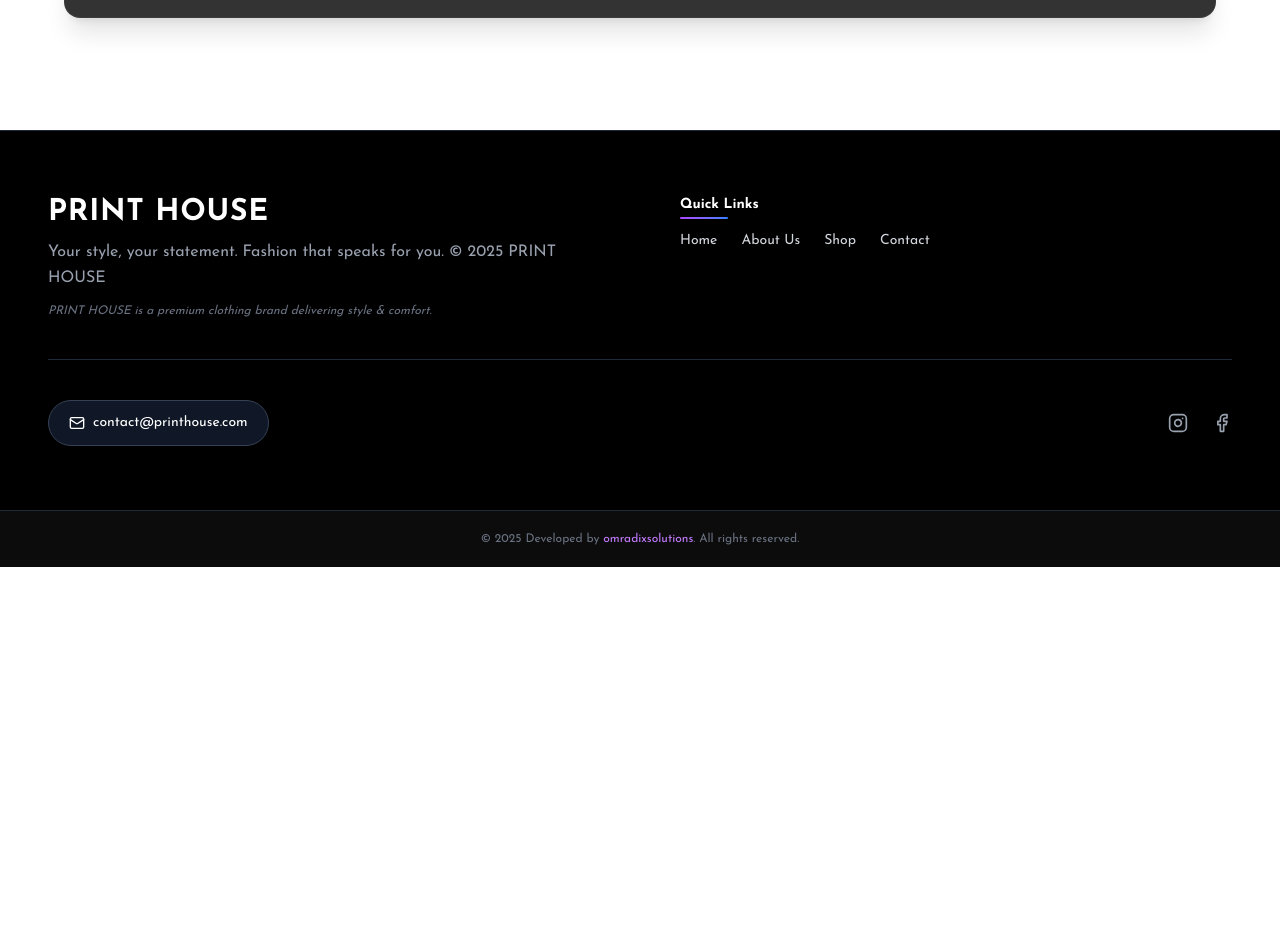
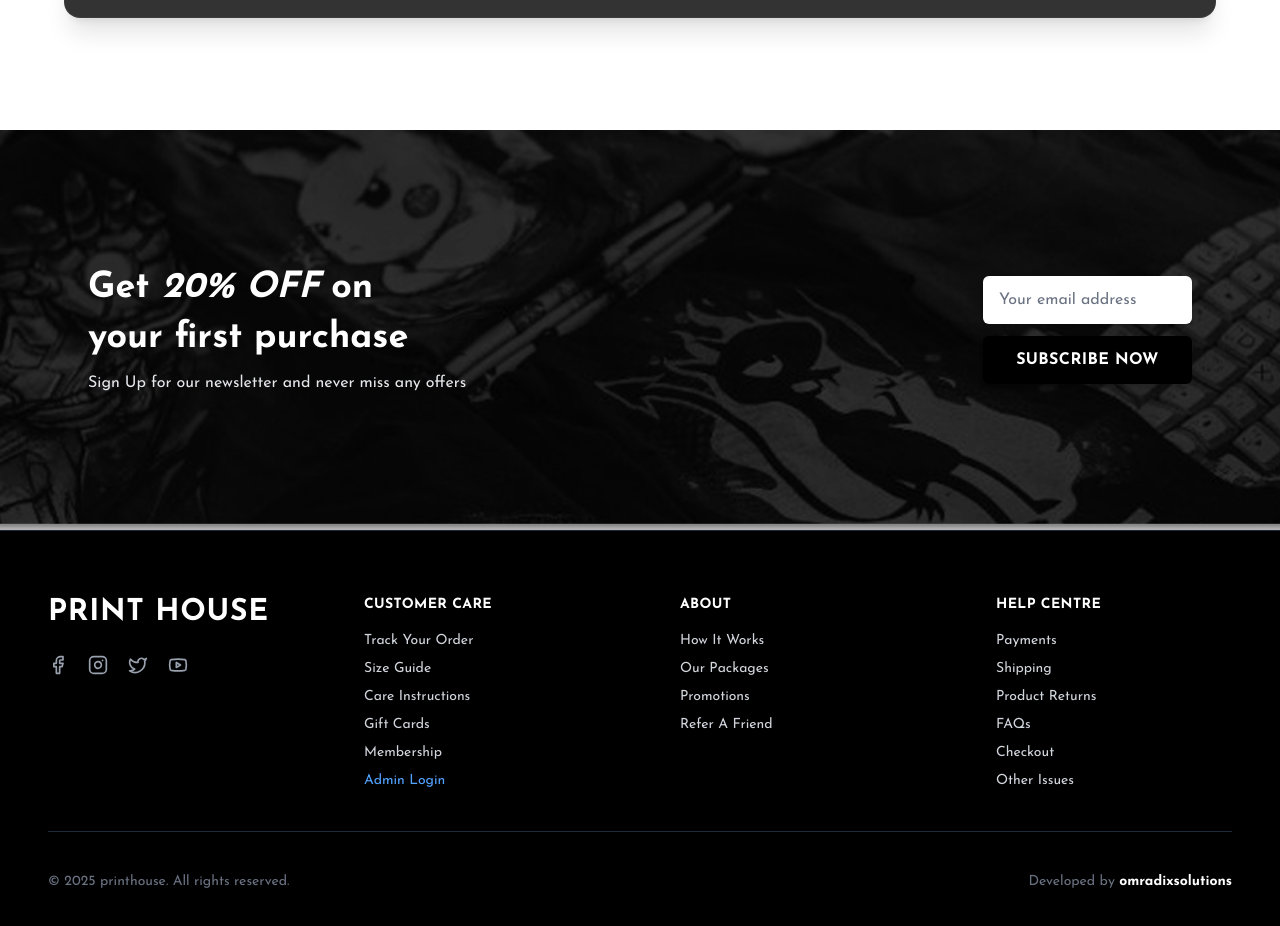
Before and after one commit to omshinde04/thread-haus, a Next.js app: page / in a window 1280 px wide. Shown: the part 2350-3276 px from the top of the page. Before the commit the page ends 2917 px from the top, so only its background shows below. Built offline with nearby package versions, Linux system fonts and the light colour scheme; no server answers.

Commit message:
admin login

```diff
--- a/src/app/page.js
+++ b/src/app/page.js
@@ -7,6 +7,7 @@ import LatestArrivals from "@/components/LatestArrivals";
 import Feature from "@/components/Feature";
 import Contact from "@/components/Contact";
 // import About from "@/components/About";
+ import Offer from "@/components/Offer";
 
 export default function Home() {
   const latestArrivalsRef = useRef(null);
@@ -26,6 +27,7 @@ export default function Home() {
       <div ref={latestArrivalsRef}>
         <LatestArrivals />
         <Contact/>
+         <Offer/>
       </div>
     </main>
   );
--- a/src/app/product/[id]/page.jsx
+++ b/src/app/product/[id]/page.jsx
@@ -1,11 +1,11 @@
 "use client";
 
-import React, { useEffect, useState } from "react";
+import React, { useEffect, useState, useRef } from "react";
 import { useParams, notFound } from "next/navigation";
-import { FaWhatsapp } from "react-icons/fa";
-import { motion } from "framer-motion";
+import { FaWhatsapp, FaBars, FaTimes } from "react-icons/fa";
+import { motion, AnimatePresence } from "framer-motion";
 import { Swiper, SwiperSlide } from "swiper/react";
-import {  Pagination } from "swiper/modules";
+import { Pagination } from "swiper/modules";
 import "swiper/css";
 import "swiper/css/navigation";
 import "swiper/css/pagination";
@@ -14,6 +14,24 @@ import { Josefin_Sans } from "next/font/google";
 import namer from "color-namer";
 
 const josefin = Josefin_Sans({ subsets: ["latin"], weight: ["400", "700"] });
+
+// ✅ Always redirect to homepage with section
+const navItems = [
+  { label: "Home", path: "/#hero" },
+  { label: "About", path: "/#about" },
+  { label: "Contact", path: "/#contact" },
+];
+
+// ✅ Same for categories
+const categories = [
+  { label: "Anime", path: "/#genre" },
+  { label: "Cars", path: "/#genre" },
+  { label: "मराठी design", path: "/#genre" },
+  { label: "Marvel", path: "/#genre" },
+  { label: "Plain T shirts", path: "/#genre" },
+  { label: "Street wear", path: "/#genre" },
+  { label: "Special for gym", path: "/#genre" },
+];
 
 const fadeUpVariant = {
   hidden: { opacity: 0, y: 40 },
@@ -34,6 +52,33 @@ export default function ProductDetailsPage() {
   const [selectedImage, setSelectedImage] = useState("");
   const [loading, setLoading] = useState(true);
 
+  // Navbar states
+  const [menuOpen, setMenuOpen] = useState(false);
+  const [hidden, setHidden] = useState(false);
+  const lastScrollY = useRef(0);
+
+  const toggleMenu = () => setMenuOpen(!menuOpen);
+
+  // Hide navbar on scroll down
+  useEffect(() => {
+    const handleScroll = () => {
+      if (window.scrollY > lastScrollY.current && window.scrollY > 80) {
+        setHidden(true);
+      } else {
+        setHidden(false);
+      }
+      lastScrollY.current = window.scrollY;
+    };
+    window.addEventListener("scroll", handleScroll);
+    return () => window.removeEventListener("scroll", handleScroll);
+  }, []);
+
+  // Lock scroll when mobile menu is open
+  useEffect(() => {
+    document.body.style.overflow = menuOpen ? "hidden" : "auto";
+  }, [menuOpen]);
+
+  // Fetch product
   useEffect(() => {
     const fetchProduct = async () => {
       try {
@@ -64,7 +109,7 @@ if (!res.ok) {
 
   const handleWhatsAppOrder = () => {
     const readableColor = selectedColor
-    ? namer(selectedColor).basic[0].name // gets closest basic color name
+      ? namer(selectedColor).basic[0].name
       : "Not selected";
 
     const message = `I'm interested in purchasing the following item from your store:
@@ -84,7 +129,123 @@ Thank you! 😊`;
   };
 
   return (
-  <section className={`${josefin.className} bg-white py-16 px-4 sm:px-8 lg:px-20`}>
+    <section className={`${josefin.className} bg-white`}>
+      {/* Navbar */}
+      <motion.nav
+        initial={{ y: 0 }}
+        animate={{ y: hidden ? "-100%" : "0%" }}
+        transition={{ duration: 0.4, ease: "easeInOut" }}
+        className="w-full px-6 py-4 fixed top-0 left-0 z-50 bg-white/80 backdrop-blur-md"
+      >
+        <div className="flex justify-between items-center">
+          {/* Brand */}
+          <a
+            href="/#hero"
+            className="text-2xl sm:text-3xl font-extrabold tracking-wider text-black hover:scale-105 transition-transform duration-300"
+          >
+            PRINT HOUSE
+          </a>
+
+          {/* Desktop Nav Items + Categories */}
+          <div className="hidden md:flex gap-6 items-center">
+            <ul className="flex gap-6 text-black text-lg">
+              {navItems.map(({ label, path }) => (
+                <li key={label}>
+                  <a
+                    href={path}
+                    className="px-3 py-1 rounded hover:text-gray-700 transition-all duration-300 text-black text-lg"
+                  >
+                    {label}
+                  </a>
+                </li>
+              ))}
+            </ul>
+
+            <ul className="flex gap-4 text-black text-lg">
+              {categories.map(({ label, path }) => (
+                <li key={label}>
+                  <a
+                    href={path}
+                    className="px-3 py-1 rounded hover:text-gray-700 transition duration-300 text-black text-lg"
+                  >
+                    {label}
+                  </a>
+                </li>
+              ))}
+            </ul>
+          </div>
+
+          {/* Mobile Hamburger */}
+          <button
+            className="md:hidden text-black text-2xl cursor-pointer hover:text-gray-300 transition duration-300"
+            onClick={toggleMenu}
+          >
+            <FaBars />
+          </button>
+        </div>
+
+        {/* Mobile Menu */}
+        <AnimatePresence>
+          {menuOpen && (
+            <>
+              <motion.div
+                initial={{ opacity: 0 }}
+                animate={{ opacity: 0.5 }}
+                exit={{ opacity: 0 }}
+                transition={{ duration: 0.3 }}
+                className="fixed inset-0 bg-black/50 z-40"
+                onClick={toggleMenu}
+              />
+
+              <motion.div
+                initial={{ x: "100%" }}
+                animate={{ x: 0 }}
+                exit={{ x: "100%" }}
+                transition={{ duration: 0.35, ease: "easeInOut" }}
+                className="fixed top-0 right-0 h-full w-3/4 max-w-xs bg-[#282828] text-white shadow-2xl z-50"
+              >
+                <div className="flex flex-col h-full relative">
+                  <button
+                    onClick={toggleMenu}
+                    className="absolute top-5 right-5 text-2xl hover:text-yellow-500 transition"
+                  >
+                    <FaTimes />
+                  </button>
+
+                  <ul className="flex flex-col items-center gap-6 mt-20 font-medium text-lg">
+                    {navItems.map(({ label, path }) => (
+                      <li key={label}>
+                        <a
+                          href={path}
+                          onClick={toggleMenu}
+                          className="block w-full text-center px-6 py-3 rounded-full hover:text-gray-300 transition duration-300 text-lg"
+                        >
+                          {label}
+                        </a>
+                      </li>
+                    ))}
+
+                    {categories.map(({ label, path }) => (
+                      <li key={label}>
+                        <a
+                          href={path}
+                          onClick={toggleMenu}
+                          className="block w-full text-center px-6 py-3 rounded-lg hover:text-gray-300 transition duration-300 text-lg"
+                        >
+                          {label}
+                        </a>
+                      </li>
+                    ))}
+                  </ul>
+                </div>
+              </motion.div>
+            </>
+          )}
+        </AnimatePresence>
+      </motion.nav>
+
+      {/* Product Details */}
+      <div className="py-24 px-4 sm:px-8 lg:px-20">
         {loading ? (
           <p className="text-center text-lg text-black/90">Loading...</p>
         ) : (
@@ -95,7 +256,11 @@ return (
             viewport={{ once: true }}
           >
             {/* Product Images */}
-        <motion.div variants={fadeUpVariant} custom={0} className="w-full max-w-sm mx-auto">
+            <motion.div
+              variants={fadeUpVariant}
+              custom={0}
+              className="w-full max-w-sm mx-auto"
+            >
               <div className="relative w-full aspect-[3/4] overflow-hidden bg-white border border-gray-300 shadow-md">
                 {product.images?.length > 0 ? (
                   <Swiper
@@ -133,11 +298,15 @@ return (
               <p className="text-2xl text-black font-semibold mb-2">
                 ₹{product.price.toLocaleString("en-IN")}.00
               </p>
-          <p className="text-base text-black/90 mb-6 leading-relaxed">{product.description}</p>
+              <p className="text-base text-black/90 mb-6 leading-relaxed">
+                {product.description}
+              </p>
 
               {/* Size Selector */}
               <div className="mb-6">
-            <h3 className="font-semibold text-black mb-2 text-lg">Select Size</h3>
+                <h3 className="font-semibold text-black mb-2 text-lg">
+                  Select Size
+                </h3>
                 <div className="flex gap-3 flex-wrap">
                   {product.sizes?.map((size) => (
                     <button
@@ -157,14 +326,18 @@ return (
 
               {/* Color Selector */}
               <div className="mb-8">
-            <h3 className="font-semibold text-black mb-2 text-lg">Choose Color</h3>
+                <h3 className="font-semibold text-black mb-2 text-lg">
+                  Choose Color
+                </h3>
                 <div className="flex gap-4">
                   {product.colors?.map((color, i) => (
                     <div
                       key={i}
                       onClick={() => setSelectedColor(color)}
                       className={`w-9 h-9 cursor-pointer border-4 transition-all duration-200 ${
-                    selectedColor === color ? "border-black scale-110" : "border-gray-300"
+                        selectedColor === color
+                          ? "border-black scale-110"
+                          : "border-gray-300"
                       }`}
                       style={{ backgroundColor: color }}
                     />
@@ -175,7 +348,9 @@ return (
               {/* WhatsApp Order Button */}
               <button
                 className={`bg-[#25D366] text-white px-6 py-3 text-base font-semibold shadow-md hover:bg-[#1EBE5D] flex items-center justify-center gap-2 transition-all duration-200 ${
-              !selectedSize || !selectedColor ? "opacity-50 cursor-not-allowed" : ""
+                  !selectedSize || !selectedColor
+                    ? "opacity-50 cursor-not-allowed"
+                    : ""
                 }`}
                 onClick={handleWhatsAppOrder}
                 disabled={!selectedSize || !selectedColor}
@@ -190,8 +365,7 @@ return (
         <div className="mt-24">
           <YouMightAlsoLike />
         </div>
+      </div>
     </section>
   );
-
-
 }
--- a/src/components/Footer.jsx
+++ b/src/components/Footer.jsx
@@ -1,7 +1,7 @@
 "use client";
 
 import { motion } from "framer-motion";
-import { Mail, Instagram, Facebook } from "lucide-react";
+import { Facebook, Instagram, Twitter, Youtube } from "lucide-react";
 import { Josefin_Sans } from "next/font/google";
 
 // Import Josefin Sans
@@ -9,53 +9,100 @@ const josefin = Josefin_Sans({ subsets: ["latin"], weight: ["400", "700"] });
 
 export default function Footer() {
   return (
-    <footer className={`${josefin.className} relative bg-black text-gray-300 scroll-smooth border-t border-gray-800`}>
+    <footer
+      className={`${josefin.className} relative bg-black text-gray-300 scroll-smooth border-t border-gray-800`}
+    >
       {/* Top Section */}
       <div className="max-w-7xl mx-auto px-6 md:px-12 py-16">
         <motion.div
-          className="grid grid-cols-1 md:grid-cols-2 gap-12 md:gap-20 items-start"
+          className="grid grid-cols-1 md:grid-cols-4 gap-12 md:gap-20"
           initial={{ opacity: 0, y: 50 }}
           whileInView={{ opacity: 1, y: 0 }}
           transition={{ duration: 0.8, type: "spring" }}
         >
           {/* Brand Info */}
-          <div className="space-y-3">
-            <h2 className="text-2xl md:text-3xl font-bold text-white tracking-wide mb-2">
+          <div className="space-y-6">
+            <h2 className="text-2xl md:text-3xl font-bold text-white tracking-wide">
               PRINT HOUSE
             </h2>
-            <p className="text-gray-400 text-sm md:text-base leading-relaxed">
-              Your style, your statement. Fashion that speaks for you.
-              © 2025 PRINT HOUSE
-            </p>
-            <p className="text-gray-500 text-xs italic mt-2">
-              PRINT HOUSE is a premium clothing brand delivering style & comfort.
-            </p>
+
+            {/* Social Icons */}
+            <div className="flex gap-5 text-gray-400">
+              <motion.a
+                href="#"
+                whileHover={{ scale: 1.2, color: "#1877F2" }}
+              >
+                <Facebook className="w-5 h-5" />
+              </motion.a>
+
+              <motion.a
+                href="https://www.instagram.com/theprinthouse.xl?igsh=YzhlaTY2cDYya2Jr"
+                target="_blank"
+                rel="noopener noreferrer"
+                whileHover={{ scale: 1.2, color: "#E4405F" }}
+              >
+                <Instagram className="w-5 h-5" />
+              </motion.a>
+
+              <motion.a
+                href="#"
+                whileHover={{ scale: 1.2, color: "#1DA1F2" }}
+              >
+                <Twitter className="w-5 h-5" />
+              </motion.a>
+              <motion.a
+                href="#"
+                whileHover={{ scale: 1.2, color: "#FF0000" }}
+              >
+                <Youtube className="w-5 h-5" />
+              </motion.a>
+            </div>
           </div>
 
-          {/* Quick Links */}
+          {/* Customer Care */}
           <div>
-            <h3 className="text-white font-semibold text-sm mb-4 relative">
-              Quick Links
-              <span className="absolute -bottom-1 left-0 w-12 h-[2px] bg-gradient-to-r from-purple-500 to-blue-500 rounded-full"></span>
+            <h3 className="text-white font-semibold text-sm mb-4 uppercase tracking-wide">
+              Customer Care
             </h3>
-            <ul className="space-y-2 text-sm flex flex-col md:flex-row md:gap-6">
-              {[
-                { label: "Home", id: "home" },
-                { label: "About Us", id: "features" },
-                { label: "Shop", id: "shop" },
-                { label: "Contact", id: "contact" },
-              ].map((link) => (
-                <motion.li
-                  key={link.id}
-                  whileHover={{ x: 5, color: "#a78bfa" }}
-                  transition={{ type: "spring", stiffness: 300 }}
-                  className="cursor-pointer"
-                >
-                  <a href={`#${link.id}`} className="hover:underline">
-                    {link.label}
-                  </a>
-                </motion.li>
-              ))}
+            <ul className="space-y-2 text-sm">
+              <li><a href="#" className="hover:underline">Track Your Order</a></li>
+              <li><a href="#" className="hover:underline">Size Guide</a></li>
+              <li><a href="#" className="hover:underline">Care Instructions</a></li>
+              <li><a href="#" className="hover:underline">Gift Cards</a></li>
+              <li><a href="#" className="hover:underline">Membership</a></li>
+              <li>
+                <a href="/admin/login" className="hover:underline text-blue-400">
+                  Admin Login
+                </a>
+              </li>
+            </ul>
+          </div>
+
+          {/* About */}
+          <div>
+            <h3 className="text-white font-semibold text-sm mb-4 uppercase tracking-wide">
+              About
+            </h3>
+            <ul className="space-y-2 text-sm">
+              <li><a href="#" className="hover:underline">How It Works</a></li>
+              <li><a href="#" className="hover:underline">Our Packages</a></li>
+              <li><a href="#" className="hover:underline">Promotions</a></li>
+              <li><a href="#" className="hover:underline">Refer A Friend</a></li>
+            </ul>
+          </div>
+
+          {/* Help Centre */}
+          <div>
+            <h3 className="text-white font-semibold text-sm mb-4 uppercase tracking-wide">
+              Help Centre
+            </h3>
+            <ul className="space-y-2 text-sm">
+              <li><a href="#" className="hover:underline">Payments</a></li>
+              <li><a href="#" className="hover:underline">Shipping</a></li>
+              <li><a href="#" className="hover:underline">Product Returns</a></li>
+              <li><a href="#" className="hover:underline">FAQs</a></li>
+              <li><a href="#" className="hover:underline">Checkout</a></li>
+              <li><a href="#" className="hover:underline">Other Issues</a></li>
             </ul>
           </div>
         </motion.div>
@@ -70,57 +117,18 @@ export default function Footer() {
 
         {/* Bottom Row */}
         <motion.div
-          className="flex flex-col md:flex-row justify-between items-center gap-6 md:gap-0"
+          className="flex flex-col md:flex-row justify-between items-center gap-6 md:gap-0 text-sm text-gray-500"
           initial={{ opacity: 0 }}
           whileInView={{ opacity: 1 }}
           transition={{ duration: 1, delay: 0.3 }}
         >
-          {/* Email Button */}
-          <motion.a
-            href="mailto:contact@printhouse.com"
-            className="flex items-center gap-2 px-5 py-3 rounded-full border border-gray-700 hover:border-purple-500 hover:shadow-lg transition duration-300 text-sm bg-gray-900 text-white"
-            whileHover={{ scale: 1.05 }}
-            whileTap={{ scale: 0.97 }}
-          >
-            <Mail className="w-4 h-4 text-white" />
-            contact@printhouse.com
-          </motion.a>
-
-          {/* Social Icons */}
-          <div className="flex gap-6 text-gray-400">
-            <motion.a
-              href="https://www.instagram.com/theprinthouse.xl"
-              target="_blank"
-              rel="noopener noreferrer"
-              whileHover={{ scale: 1.2, color: "#E4405F" }}
-              className="transition"
-            >
-              <Instagram className="w-5 h-5" />
-            </motion.a>
-            <motion.a
-              href="https://www.facebook.com/theprinthouse"
-              target="_blank"
-              rel="noopener noreferrer"
-              whileHover={{ scale: 1.2, color: "#1877F2" }}
-              className="transition"
-            >
-              <Facebook className="w-5 h-5" />
-            </motion.a>
-          </div>
+          <p>© 2025 printhouse. All rights reserved.</p>
+          <p>
+            Developed by{" "}
+            <span className="text-white font-semibold">omradixsolutions</span>
+          </p>
         </motion.div>
       </div>
-
-      {/* Copyright */}
-      <motion.div
-        className="bg-[#0c0c0c] text-center py-5 text-xs text-gray-500 border-t border-gray-800"
-        initial={{ opacity: 0 }}
-        whileInView={{ opacity: 1 }}
-        transition={{ duration: 1, delay: 0.5 }}
-      >
-        © 2025 Developed by{" "}
-        <span className="text-purple-400 font-medium">omradixsolutions</span>. All
-        rights reserved.
-      </motion.div>
     </footer>
   );
 }
--- /dev/null
+++ b/src/components/Offer.jsx
@@ -0,0 +1,66 @@
+"use client";
+
+import React from "react";
+import { motion } from "framer-motion";
+import { Josefin_Sans } from "next/font/google";
+
+const josefin = Josefin_Sans({ subsets: ["latin"], weight: ["400", "700"] });
+
+export default function Offer() {
+  return (
+    <section
+      className={`${josefin.className} relative w-full h-[50vh] flex items-center justify-center bg-cover bg-center overflow-hidden`}
+      style={{ backgroundImage: "url('/images/offer.png')" }}
+    >
+      {/* Animated Overlay */}
+      <motion.div
+        className="absolute inset-0 bg-black/50"
+        initial={{ opacity: 0 }}
+        animate={{ opacity: 0.6 }}
+        transition={{ duration: 1.5, ease: "easeInOut" }}
+      />
+
+      {/* Content */}
+      <div className="relative z-10 max-w-6xl mx-auto w-full px-6 flex flex-col md:flex-row items-center justify-between gap-8">
+        {/* Text */}
+        <motion.div
+          initial={{ opacity: 0, x: -60 }}
+          whileInView={{ opacity: 1, x: 0 }}
+          transition={{ duration: 0.8, ease: "easeOut" }}
+          viewport={{ once: true }}
+          className="text-white text-center md:text-left"
+        >
+          <h2 className="text-3xl md:text-4xl font-bold leading-snug">
+            Get <span className="italic font-extrabold">20% OFF</span> on <br />
+            your first purchase
+          </h2>
+          <p className="mt-2 text-sm md:text-base text-gray-200">
+            Sign Up for our newsletter and never miss any offers
+          </p>
+        </motion.div>
+
+        {/* Input + Button (Stacked Like Image) */}
+<motion.form
+  initial={{ opacity: 0, x: 60 }}
+  whileInView={{ opacity: 1, x: 0 }}
+  transition={{ duration: 0.8, ease: "easeOut", delay: 0.3 }}
+  viewport={{ once: true }}
+  className="flex flex-col w-full md:w-auto max-w-md"
+>
+  <input
+    type="email"
+    placeholder="Your email address"
+    className="w-full px-4 py-3 rounded-md bg-white text-black placeholder-gray-500 focus:outline-none shadow-sm"
+  />
+  <button
+    type="submit"
+    className="mt-3 bg-black text-white px-8 py-3 rounded-md font-bold tracking-wide shadow-md transition-all duration-300 hover:bg-gray-900 hover:scale-105"
+  >
+    SUBSCRIBE NOW
+  </button>
+</motion.form>
+
+      </div>
+    </section>
+  );
+}
```
Also changed, not shown: public/images/offer.png (added). Lines whose indentation alone changed are shown as unchanged.
